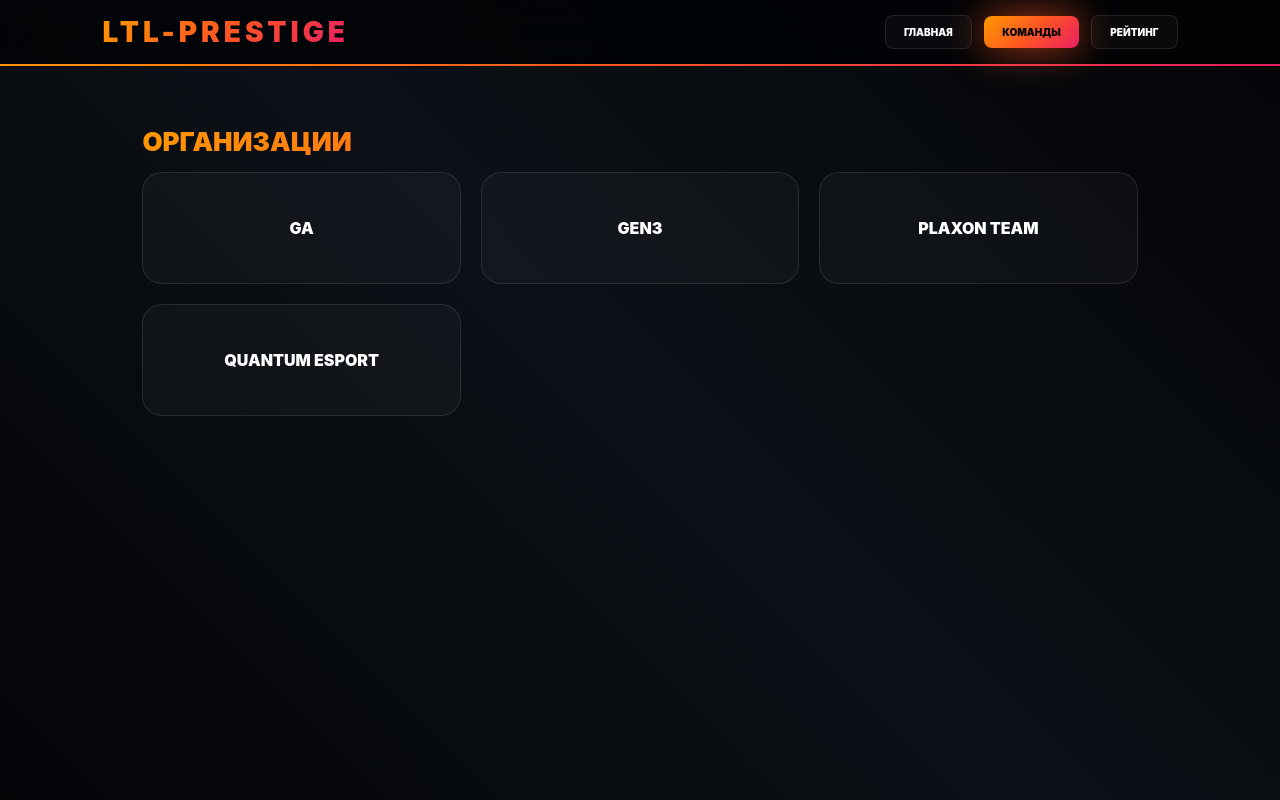
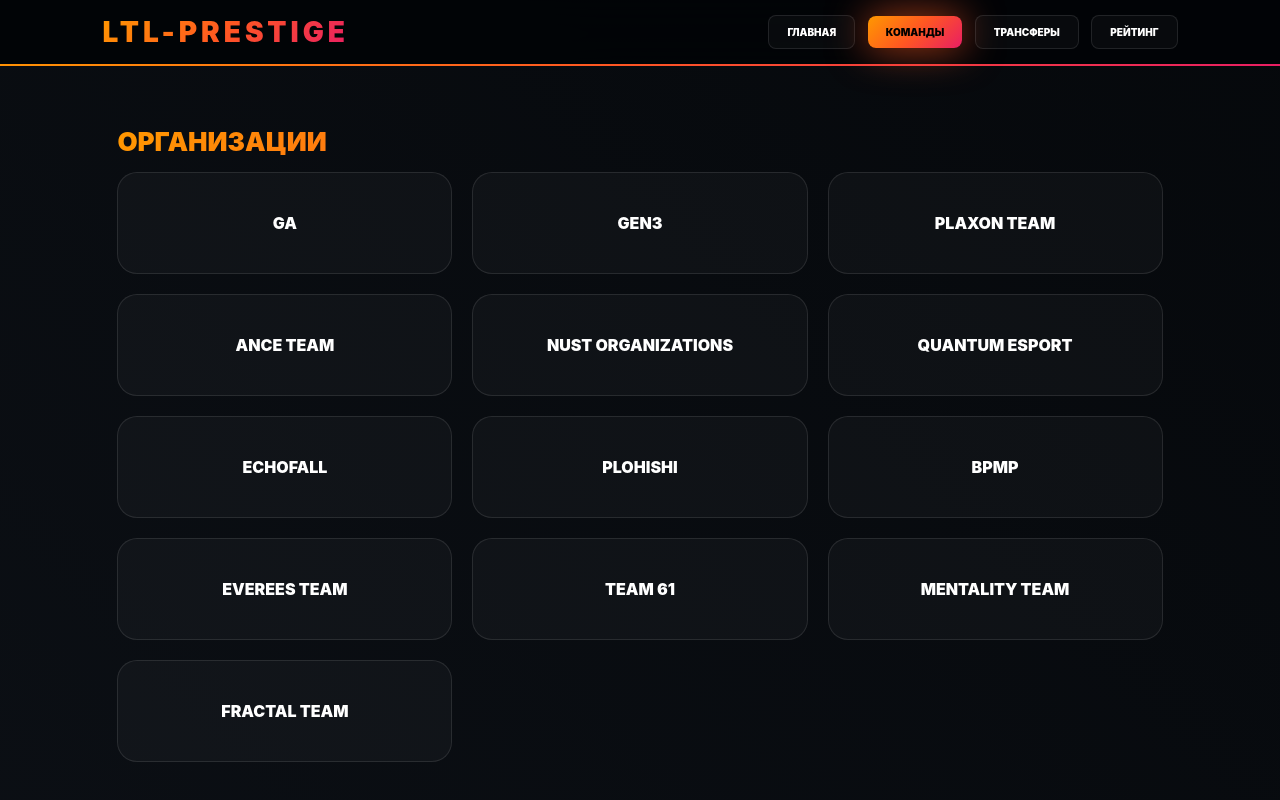
Before and after one commit to misakobak9-lab/LTL_Sait, a plain HTML site: page index.html in a window 1280 px wide. Both pictures are taken after a click on the button "КОМАНДЫ". Drawn offline with Linux system fonts and the light colour scheme.

Commit message:
Update index.html

```diff
--- a/index.html
+++ b/index.html
@@ -3,7 +3,7 @@
 <head>
     <meta charset="UTF-8">
     <meta name="viewport" content="width=device-width, initial-scale=1.0">
-    <title>LTL PRESTIGE | VICTORY HUB</title>
+    <title>LTL PRESTIGE | FULL HUB</title>
     <style>
         :root {
             --brand-g: linear-gradient(135deg, #ff9800 0%, #ff5722 50%, #e91e63 100%);
@@ -14,7 +14,16 @@
         }
 
         * { box-sizing: border-box; margin: 0; padding: 0; font-family: 'Inter', sans-serif; }
-        body { background-color: var(--bg-deep); color: var(--text-h); background: linear-gradient(45deg, #020406, #0d1117, #020406); background-attachment: fixed; }
+        body {
+            background-color: var(--bg-deep);
+            color: var(--text-h);
+            background: linear-gradient(45deg, #020406, #0d1117, #020406);
+            background-size: 400% 400%;
+            animation: gradientBG 15s ease infinite;
+            background-attachment: fixed;
+        }
+
+        @keyframes gradientBG { 0% { background-position: 0% 50%; } 50% { background-position: 100% 50%; } 100% { background-position: 0% 50%; } }
 
         header {
             position: sticky; top: 0; z-index: 1000;
@@ -28,13 +37,18 @@
         .nav-btn { background: var(--glass); border: 1px solid rgba(255,255,255,0.1); color: #fff; font-weight: 900; font-size: 10px; text-transform: uppercase; padding: 10px 18px; border-radius: 8px; cursor: pointer; transition: 0.3s; margin-left: 8px; }
         .nav-btn.active { background: var(--brand-g); color: #000; border: none; box-shadow: var(--brand-neon); }
 
-        main { padding: 30px 8%; max-width: 1200px; margin: 0 auto; }
-        .view { display: none; }
+        main { padding: 30px 8%; max-width: 1250px; margin: 0 auto; }
+        .view { display: none; animation: fadeIn 0.4s ease forwards; }
+        @keyframes fadeIn { from { opacity: 0; } to { opacity: 1; } }
 
         .m-title { font-size: 26px; font-weight: 1000; margin: 30px 0 15px; text-transform: uppercase; background: var(--brand-g); -webkit-background-clip: text; -webkit-text-fill-color: transparent; }
 
-        .grid { display: grid; grid-template-columns: repeat(auto-fit, minmax(240px, 1fr)); gap: 20px; }
-        .card { background: var(--glass); border-radius: 20px; padding: 45px 20px; text-align: center; border: 1px solid rgba(255,255,255,0.1); transition: 0.3s; font-weight: 1000; cursor: pointer; text-transform: uppercase; }
+        .grid { display: grid; grid-template-columns: repeat(auto-fit, minmax(250px, 1fr)); gap: 20px; }
+        .card {
+            background: var(--glass); border-radius: 20px; padding: 40px 20px; text-align: center;
+            border: 1px solid rgba(255,255,255,0.1); transition: 0.3s; font-weight: 1000; cursor: pointer;
+            text-transform: uppercase;
+        }
         .card:hover { border-color: #ff9800; box-shadow: var(--brand-neon); transform: translateY(-5px); }
 
         .table { width: 100%; border-collapse: separate; border-spacing: 0 10px; }
@@ -44,9 +58,9 @@
         .td-val { text-align: right; color: #ff9800; }
 
         .modal { display: none; position: fixed; top: 0; left: 0; width: 100%; height: 100%; background: rgba(0,0,0,0.96); z-index: 2000; justify-content: center; align-items: center; backdrop-filter: blur(15px); }
-        .modal-content { background: #0a0c10; border: 2px solid #ff5722; border-radius: 15px; width: 90%; max-width: 450px; padding: 30px; box-shadow: var(--brand-neon); }
-        .p-row { background: rgba(255,255,255,0.04); padding: 15px; margin-bottom: 8px; border-radius: 10px; display: flex; justify-content: space-between; font-weight: 900; }
-        .close-btn { background: var(--brand-g); color: #000; border: none; font-weight: 1000; padding: 15px; border-radius: 8px; cursor: pointer; width: 100%; margin-top: 15px; }
+        .modal-content { background: #0a0c10; border: 2px solid transparent; border-image: var(--brand-g) 1; border-radius: 10px; width: 90%; max-width: 480px; padding: 35px; box-shadow: var(--brand-neon); }
+        .p-row { background: rgba(255,255,255,0.04); padding: 18px; margin-bottom: 8px; border-radius: 12px; display: flex; justify-content: space-between; font-weight: 900; }
+        .close-btn { background: var(--brand-g); color: #000; border: none; font-weight: 1000; padding: 18px; border-radius: 10px; cursor: pointer; width: 100%; margin-top: 20px; text-transform: uppercase; }
     </style>
 </head>
 <body>
@@ -56,15 +70,16 @@
     <nav>
         <button class="nav-btn active" onclick="v('home', this)">Главная</button>
         <button class="nav-btn" onclick="v('teams', this)">Команды</button>
+        <button class="nav-btn" onclick="v('transfers', this)">Трансферы</button>
         <button class="nav-btn" onclick="v('rank', this)">Рейтинг</button>
     </nav>
 </header>
 
 <main>
     <div id="v-home" class="view" style="display: block;">
-        <div style="background: var(--brand-g); padding: 45px; border-radius: 25px; color: #000; text-align: center; box-shadow: var(--brand-neon);">
+        <div style="background: var(--brand-g); padding: 45px; border-radius: 25px; color: #000; text-align: center; box-shadow: var(--brand-neon); margin-bottom: 30px;">
             <h2 style="font-size: 36px; font-weight: 1000;">GA VICTORY! 🏆</h2>
-            <p style="font-weight: 900; margin-top: 10px;">GA ДОБАВЛЯЮТ +5 PTS В КОПИЛКУ</p>
+            <p style="font-weight: 900; margin-top: 10px; letter-spacing: 1px;">ПОБЕДА НАД FRACTAL TEAM (2:0) | GA +5 PTS</p>
         </div>
     </div>
 
@@ -73,21 +88,48 @@
         <div class="grid" id="t-grid"></div>
     </div>
 
+    <div id="v-transfers" class="view">
+        <h2 class="m-title">Transfer Window</h2>
+        <table class="table">
+            <tr class="tr"><td class="td">FullZ3r0 ➔ GA</td><td class="td td-val">OFFICIAL</td></tr>
+            <tr class="tr"><td class="td">m1laps ➔ GA</td><td class="td td-val">OFFICIAL</td></tr>
+            <tr class="tr"><td class="td">Vero1ksit ➔ Fractal Team</td><td class="td td-val">OFFICIAL</td></tr>
+            <tr class="tr"><td class="td">Gofan! ➔ BPMP</td><td class="td td-val">OFFICIAL</td></tr>
+            <tr class="tr"><td class="td">Cubo ➔ BPMP (Coach)</td><td class="td td-val">OFFICIAL</td></tr>
+        </table>
+    </div>
+
     <div id="v-rank" class="view">
-        <h2 class="m-title">Рейтинг Команд</h2>
+        <h2 class="m-title">Таблица Очков</h2>
         <table class="table" id="r-table"></table>
+        <h2 class="m-title" style="margin-top: 50px;">Top 5 Players</h2>
+        <table class="table" id="p-table"></table>
     </div>
 </main>
 
-<div id="tModal" class="modal"><div class="modal-content"><h2 id="m-tname" style="color:#ff9800; margin-bottom:20px; text-transform: uppercase; text-align:center;"></h2><div id="m-plist"></div><button onclick="closeM()" class="close-btn">ЗАКРЫТЬ</button></div></div>
+<div id="tModal" class="modal"><div class="modal-content"><h2 id="m-tname" style="color:#ff9800; font-size:28px; margin-bottom:20px; text-transform: uppercase; text-align:center; font-weight:1000;"></h2><div id="m-plist"></div><button onclick="closeM()" class="close-btn">Закрыть</button></div></div>
 
 <script>
     const teams = [
         { n: "GA", p: 33, pl: ["N3XXT", "m1laps", "FullZ3r0", "fR0-sT", "Kot1x*", "Weather"] },
-        { n: "GEN3", p: 37, pl: ["RaZzychka", "Gho1l", "pupap1", "yanimagu", "chydno1"] },
+        { n: "GEN3", p: 37, pl: ["RaZzychka", "Gho1l", "pupap1", "yanimagu", "chydno1"], sub: ["FOsor31", "Tapik", "ka1yat0"] },
         { n: "Plaxon Team", p: 35, pl: ["1ntER", "soj", "antikyla", "x1no"] },
-        { n: "Quantum ESPORT", p: 18, pl: ["matana_VOL", "bloodshed", "dalbanzik", "Batonesy", "Agera"] }
+        { n: "Ance Team", p: 0, pl: ["m1dor3", "WeyZ1", "HOLLY SHIT", "Onlys1dj", "1CE", "Rar3"] },
+        { n: "NUST ORGANIZATIONS", p: 0, pl: ["Sasha_sakin (test)"] },
+        { n: "Quantum ESPORT", p: 18, pl: ["matana_VOL", "bloodshed", "dalbanzik", "Batonesy", "Agera"], coach: "ottykpok" },
+        { n: "ECHOFALL", p: 15, pl: ["spokyso", "AVR1x", "m0rb1e", "Deyoshi", "CarteZ"] },
+        { n: "PLOHISHI", p: 7, pl: ["Patemon", "Turbo", "C1t1Q", "Waravmax", "Markbon"] },
+        { n: "BPMP", p: 5, pl: ["LeetOnsy", "wanter", "W1rr0U", "Gofan!", "Hokage"], coach: "Cubo" },
+        { n: "EVEREES TEAM", p: 2, pl: ["D1xer_51", "w1nlays", "rebornixxx", "OneShot", "Kalex"] },
+        { n: "team 61", p: 1, pl: ["Lov3zzy", "Altreezz", "farrr", "Kurok1sh1", "xied1x"] },
+        { n: "Mentality team", p: 0, pl: ["SKV1ZERD", "Lixozen", "Moccastar", "Instalfreim", "C1cn1"] },
+        { n: "FRACTAL TEAM", p: 0, pl: ["N1xie", "Fridar_fair", "kayserrr", "s1to666", "Vero1ksit"] }
     ];
+
+    const playerStats = {
+        "N3XXT": "1.70", "m1laps": "1.51", "FullZ3r0": "1.48",
+        "1ntER": "1.45", "antikyla": "1.40"
+    };
 
     function v(id, btn) {
         document.querySelectorAll('.view').forEach(e => e.style.display = 'none');
@@ -104,12 +146,16 @@
 
     function rr() {
         document.getElementById('r-table').innerHTML = [...teams].sort((a,b)=>b.p-a.p).map((t,i)=>`<tr class="tr" onclick="st('${t.n}')"><td class="td">${i+1}</td><td class="td">${t.n}</td><td class="td td-val">${t.p} PTS</td></tr>`).join('');
+        const topP = Object.entries(playerStats).sort((a,b)=>b[1]-a[1]);
+        document.getElementById('p-table').innerHTML = topP.map((p,i)=>`<tr class="tr"><td class="td">${i+1}</td><td class="td">${p[0]}</td><td class="td td-val">${p[1]}</td></tr>`).join('');
     }
 
     function st(n) {
         const t = teams.find(x => x.n === n);
         document.getElementById('m-tname').innerText = t.n;
-        document.getElementById('m-plist').innerHTML = t.pl.map(p => `<div class="p-row"><span>${p}</span></div>`).join('');
+        let h = t.pl.map(p => `<div class="p-row"><span>${p}</span><span style="color:#ff9800">${playerStats[p] || "1.00"}</span></div>`).join('');
+        if(t.coach) h += `<div class="p-row" style="color:#4caf50"><span>${t.coach}</span><span>COACH</span></div>`;
+        document.getElementById('m-plist').innerHTML = h;
         document.getElementById('tModal').style.display = 'flex';
     }
 
```
